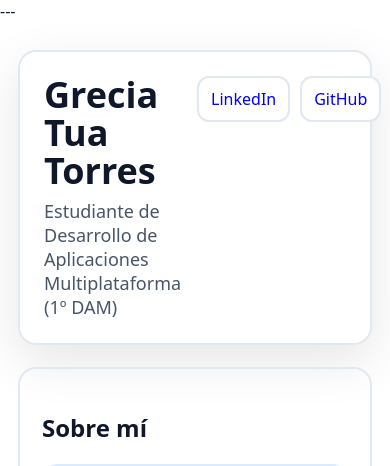
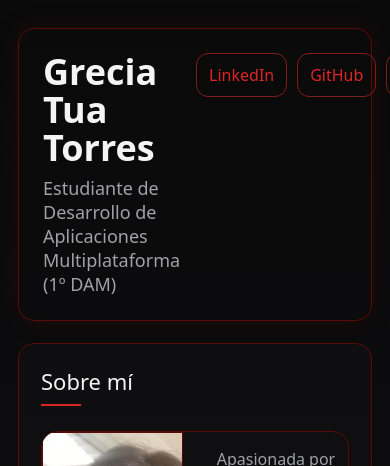
Before and after one commit to greciatuatorres/greciatuatorres.github.io, a Jekyll site: the page index.html, which Jekyll copies as it is, in a window 390 px wide. Shown: the top 466 px of the page. Built offline with Jekyll 4.4.1, drawn with Linux system fonts in a browser that asks for light colours; some of the changed text lies outside the part shown; grey boxes are pictures that could not be loaded.

Commit message:
cambios en mi curriculum, con fotos de perfil, textos resumidos, y algunos cambios en apariencia

```diff
--- a/assets/css/styles.css
+++ b/assets/css/styles.css
@@ -1,62 +1,265 @@
+/* ======================= */
+/* VARIABLES PRINCIPALES */
+/* ======================= */
 :root{
-  --bg:#ffffff;
-  --text:#0f172a;
-  --muted:#475569;
-  --card:#ffffff;
-  --line:#e2e8f0;
-  --brand:#2563eb;
-  --brand2:#8b5cf6;
-  --shadow: 0 16px 50px rgba(2,6,23,.10);
-  --radius: 18px;
+  --bg:#0a0a0b;
+  --bg-card:#141417;
+
+  --text:#f4f4f5;
+  --muted:#a1a1aa;
+
+  --line:#580b07;
+
+  /* ROJOS BALANCEADOS */
+  --red-soft:#7f1d1d;     /* bordes suaves */
+  --red-main:#dc2626;     /* botones y detalles */
+  --red-bright:#ef4444;   /* hover y glow */
+  --red-glow:rgba(220,38,38,.25);
+
+  --shadow: 0 20px 60px rgba(0,0,0,.6);
+  --radius:16px;
 }
-*{box-sizing:border-box}
+
+/* ======================= */
+/* RESET GENERAL */
+/* ======================= */
+*{ box-sizing:border-box; margin:0; padding:0; }
+
 body{
-  margin:0;
   font-family: ui-sans-serif,system-ui,-apple-system,Segoe UI,Roboto,Helvetica,Arial;
-  background: var(--bg);
+  background: linear-gradient(to bottom, #0a0a0b, #111114);
   color: var(--text);
 }
-.container{max-width:1100px;margin:0 auto;padding:28px 18px 60px}
+
+/* ======================= */
+/* CONTENEDOR PRINCIPAL */
+/* ======================= */
+.container{
+  max-width:1100px;
+  margin:0 auto;
+  padding:28px 18px 60px;
+}
+
+/* ======================= */
+/* TOPBAR / HEADER */
+/* ======================= */
 .topbar{
-  display:flex;align-items:flex-start;justify-content:space-between;gap:16px;
-  padding:24px;border:2px solid var(--line);border-radius:var(--radius);
+  display:flex;
+  align-items:flex-start;
+  justify-content:space-between;
+  gap:16px;
+
+  padding:24px;
+  border:1px solid var(--line);
+  border-radius:var(--radius);
+  box-shadow: 0 0 25px rgba(139,0,0,.15);
+}
+
+.title{ font-size:44px; line-height:1.05; }
+.subtitle{ margin-top:10px; color: var(--muted); font-size:18px; }
+
+/* ======================= */
+/* SECCIONES GENERALES */
+/* ======================= */
+.section{
+  margin-top:22px;
+  padding:22px;
+  border:1px solid var(--line);
+  border-radius:var(--radius);
+  background: rgba(255,255,255,0.01);
+  transition: all .3s ease;
+}
+
+/* ======================= */
+/* “SOBRE MÍ” DESTACADO */
+/* ======================= */
+.sobre-mi{
+  border:2px solid var(--red-main);
+  box-shadow: 0 0 15px var(--red-glow);
+}
+
+/* ======================= */
+/* ENCABEZADOS H2 */
+/* ======================= */
+h2{
+  font-size:22px;
+  font-weight:500;
+  margin-bottom:25px;
+  position: relative;
+}
+
+h2::after{
+  content:"";
+  display:block;
+  width:40px;
+  height:2px;
+  background: var(--red-main);
+  margin-top:8px;
+}
+
+/* ======================= */
+/* GRID 2 COLUMNAS */
+/* ======================= */
+.grid2{
+  display:grid;
+  grid-template-columns:1.1fr .9fr;
+  gap:18px;
+}
+
+@media(max-width:900px){
+  .grid2{grid-template-columns:1fr}
+  .title{font-size:36px}
+}
+
+/* ======================= */
+/* FOTO DE PERFIL / BIO */
+/* ======================= */
+.profile{
+  display:flex;
+  gap:18px;
+  align-items:stretch;
+  border-radius:16px;
+  overflow:hidden;
+  border:1px solid var(--line);
+}
+
+.profile img{
+  width:46%;
+  object-fit:cover;
+  display:block;
+  transition: all .4s ease;
+  border:1px solid var(--line);
+}
+
+.profile img:hover{
+  border:1px solid var(--red-main);
+  box-shadow: 0 0 25px var(--red-glow);
+}
+
+.profile .bio{ padding:16px; }
+
+/* ======================= */
+/* PILLS / TAGS */
+/* ======================= */
+.pillrow{
+  display:flex;
+  flex-wrap:wrap;
+  gap:8px;
+  margin-top:10px;
+}
+
+.pill{
+  padding:6px 10px;
+  border-radius:999px;
+  font-size:12px;
+  border:1px solid var(--red-soft);
+  background: transparent;
+  color: var(--red-main);
+}
+
+.pill.featured{
+  background: var(--red-main);
+  color:white;
+}
+
+/* ======================= */
+/* TARJETAS DE PROYECTOS */
+/* ======================= */
+.cards{
+  display:grid;
+  grid-template-columns:repeat(3,1fr);
+  gap:14px;
+}
+
+@media(max-width:950px){ .cards{grid-template-columns:repeat(2,1fr)} }
+@media(max-width:620px){ .cards{grid-template-columns:1fr} }
+
+.card{
+  background: var(--bg-card);
+  border-radius:16px;
+  padding:14px;
+  border:1px solid var(--line);
   box-shadow: var(--shadow);
+  display:flex;
+  flex-direction:column;
+  gap:10px;
+  transition: all .3s ease;
 }
-.title{font-size:44px;line-height:1.05;margin:0}
-.subtitle{margin:10px 0 0;color:var(--muted);font-size:18px}
-.section{margin-top:22px;padding:22px;border:2px solid var(--line);border-radius:var(--radius)}
-.grid2{display:grid;grid-template-columns:1.1fr .9fr;gap:18px}
-@media (max-width: 900px){ .grid2{grid-template-columns:1fr} .title{font-size:36px}}
-.profile{
-  display:flex;gap:18px;align-items:stretch;
-  border-radius:16px;overflow:hidden;border:2px solid #dbeafe;
+
+.card:hover{
+  border:1px solid var(--red-main);
+  transform: translateY(-6px);
+  box-shadow: 0 0 30px var(--red-glow);
 }
-.profile img{width:46%;object-fit:cover;display:block}
-.profile .bio{padding:16px}
-.pillrow{display:flex;flex-wrap:wrap;gap:8px;margin-top:10px}
-.pill{
-  padding:6px 10px;border-radius:999px;font-size:12px;
-  border:2px solid var(--line);
-  background:#fff;
-  color: #0f172a;
+
+/* ======================= */
+/* BOTONES */
+/* ======================= */
+.btn{
+  padding:10px 12px;
+  border-radius:12px;
+  border:1px solid var(--red-soft);
+  background: transparent;
+  color: var(--red-main);
+  cursor:pointer;
+  text-decoration:none;
+  transition:.3s;
 }
-.pill.featured{border-color: #bbf7d0; background:#f0fdf4; color:#166534}
-.cards{display:grid;grid-template-columns:repeat(3,1fr);gap:14px}
-@media (max-width: 950px){ .cards{grid-template-columns:repeat(2,1fr)} }
-@media (max-width: 620px){ .cards{grid-template-columns:1fr} }
-.card{
-  background:var(--card);border-radius:16px;padding:14px;
-  border:2px solid var(--line);
-  box-shadow: 0 10px 30px rgba(2,6,23,.06);
-  display:flex;flex-direction:column;gap:10px;
+
+.btn:hover{
+  background: var(--red-main);
+  border-color: var(--red-bright);
+  color:white;
+  box-shadow: 0 0 15px var(--red-glow);
 }
-.card.border-blue{border-color:#bfdbfe}
-.card.border-violet{border-color:#ddd6fe}
-.card.border-emerald{border-color:#bbf7d0}
-.muted{color:var(--muted)}
-.toolbar{display:flex;gap:10px;flex-wrap:wrap;align-items:center;margin-top:8px}
-.input{flex:1;min-width:220px;padding:10px 12px;border-radius:12px;border:2px solid var(--line)}
-.select{padding:10px 12px;border-radius:12px;border:2px solid var(--line);background:#fff}
-.btn{padding:10px 12px;border-radius:12px;border:2px solid var(--line);background:#fff;cursor:pointer;text-decoration:none}
-.btn.active{border-color:#93c5fd;background:#eff6ff}
-.repoMeta{display:flex;gap:10px;flex-wrap:wrap;align-items:center;font-size:12px;color:var(--muted)}
+
+.btn.active{
+  background: var(--red-main);
+  color:white;
+}
+
+/* ======================= */
+/* BARRA DE HERRAMIENTAS / INPUTS */
+/* ======================= */
+.toolbar{
+  display:flex;
+  gap:10px;
+  flex-wrap:wrap;
+  align-items:center;
+  margin-top:8px;
+}
+
+.input, .select{
+  padding:10px 12px;
+  border-radius:12px;
+  border:1px solid var(--line);
+  background:#111;
+  color:white;
+}
+
+.input:focus, .select:focus{
+  outline:none;
+  border-color: var(--red-main);
+  box-shadow: 0 0 10px var(--red-glow);
+}
+
+/* ======================= */
+/* META INFO DE REPOS / TEXTO MUTED */
+/* ======================= */
+.repoMeta{
+  display:flex;
+  gap:10px;
+  flex-wrap:wrap;
+  align-items:center;
+  font-size:12px;
+  color: var(--muted);
+}
+
+.muted{ color:var(--muted); }
+
+/* ======================= */
+/* SELECCIÓN DE TEXTO / SCROLLBAR */
+/* ======================= */
+::selection{ background: var(--red-main); }
+::-webkit-scrollbar{ width:8px; }
+::-webkit-scrollbar-thumb{ background: var(--red-main); }
--- a/index.html
+++ b/index.html
@@ -1,4 +1,4 @@
----
+
 <!doctype html>
 <html lang="es">
 <head>
@@ -26,12 +26,11 @@
     <h2>Sobre mí</h2>
     <div class="grid2">
       <div class="profile">
-       <img src="assets/img/profile.jpg" alt="Grecia Tua Torres" class="profile-img">
+       <img src="assets/img/d1ce8bd3-1ee0-4aa0-a821-26aa6b031147.jpg" alt="FotodePerfil" class="profile-img">
         <div class="bio">
           <p class="muted" style="margin:0">
-            Actualmente estoy aprendiendo programación, bases de datos y desarrollo de páginas web con HTML, CSS y JavaScript,
-            además de conocimientos sobre sistemas informáticos. Me interesa especialmente seguir desarrollando mis habilidades
-            en programación y en el diseño de interfaces web, mejorando la experiencia visual y funcional de las aplicaciones.
+            Apasionada por la programación y desarrollo web. Experimentando y Aprendiendo en Java, SQL, HTML/CSS y diseño de la interfáz gráfica de la web. Busco crecer en backend y mejorar la experiencia del usuario en aplicaciones.
+        </p>
           </p>
           <div class="pillrow">
             <span class="pill">Java</span>
```
Also changed, not shown: other parts of index.html (+1 -1 lines), assets/img/d1ce8bd3-1ee0-4aa0-a821-26aa6b031147.jpg (added), 5 other files.
